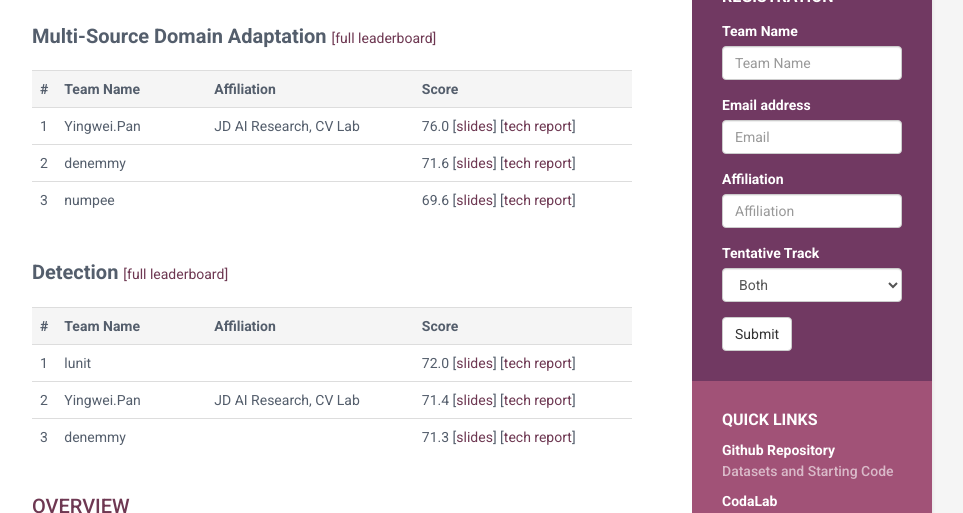
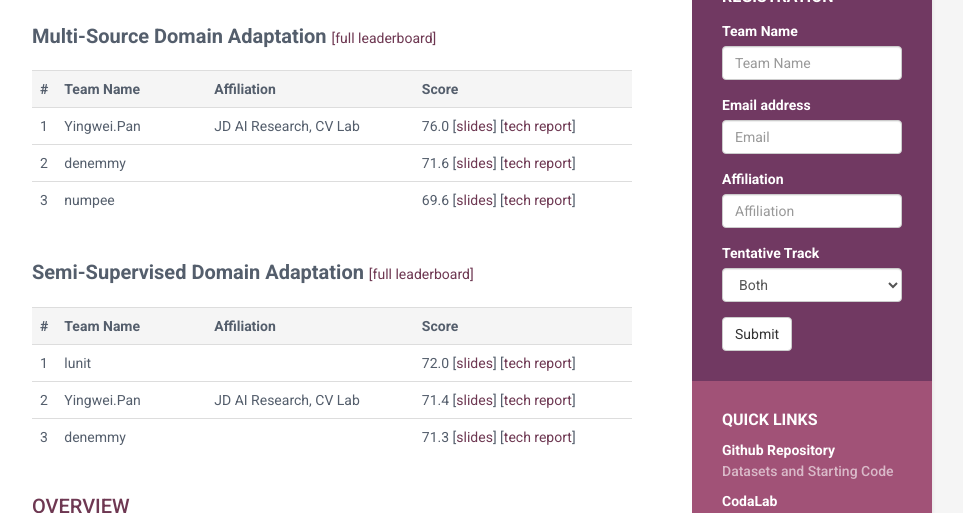
Before and after one commit to VisionLearningGroup/visda-2019, a Jekyll site: the page built from index.html, in a window 1280 px wide and 900 px high, scrolled down 671 px, cut to the strip 0-513 px from the top of the window. Shown: the whole strip, without its empty margins (188-1151 px from the left). Built offline with Jekyll 4.4.1, drawn with Linux system fonts in a browser that asks for light colours.

Commit message:
Update index.html

```diff
--- a/index.html
+++ b/index.html
@@ -76,7 +76,7 @@ layout: default
 </table>
 </br>
 
-<b style="font-size: 20px;"> Detection </b> <a href="https://competitions.codalab.org/competitions/20257#results"> [full leaderboard]</a>
+<b style="font-size: 20px;"> Semi-Supervised Domain Adaptation </b> <a href="https://competitions.codalab.org/competitions/20257#results"> [full leaderboard]</a>
 </br> </br>
 
 <table style="width:100%" class="table">
```
